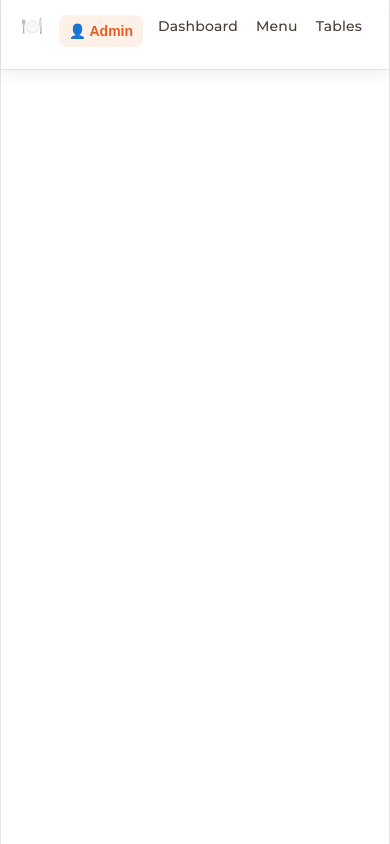
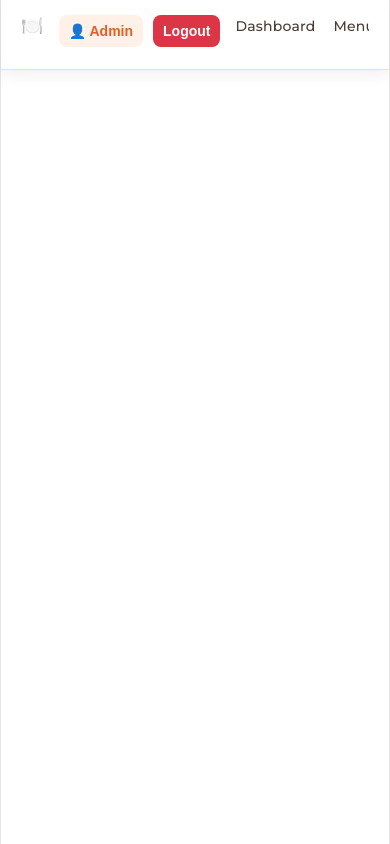
Before and after one commit to girish200097/restaurant-management-system, a React (Vite) app in the folder frontend/: page /admin in a window 390 px wide. Built offline with nearby package versions, Linux system fonts and the light colour scheme; no server answers.

Commit message:
Add admin logout

```diff
--- a/frontend/src/pages/admin/AdminNavbar.css
+++ b/frontend/src/pages/admin/AdminNavbar.css
@@ -125,3 +125,45 @@
         padding: 8px 10px;
     }
 }
+
+/* Logout button */
+.admin-navbar-actions button:last-child {
+    background: #dc3545;
+    color: #ffffff;
+}
+
+.admin-navbar-actions button:last-child:hover {
+    background: #c82333;
+}
+
+@media (max-width: 600px) {
+    .admin-navbar {
+        align-items: flex-start;
+    }
+
+    .admin-navbar-logo {
+        font-size: 18px;
+    }
+
+    .admin-navbar-links {
+        gap: 18px;
+    }
+
+    .admin-navbar-links a {
+        white-space: nowrap;
+    }
+
+    .admin-navbar-actions button {
+        padding: 8px 10px;
+    }
+
+    /* Mobile Logout button */
+    .admin-navbar-actions button:last-child {
+        background: #dc3545;
+        color: #ffffff;
+    }
+
+    .admin-navbar-actions button:last-child:hover {
+        background: #c82333;
+    }
+}
--- a/frontend/src/pages/admin/AdminNavbar.jsx
+++ b/frontend/src/pages/admin/AdminNavbar.jsx
@@ -1,8 +1,23 @@
 import { Link, useNavigate } from "react-router-dom";
 import "./AdminNavbar.css";
+import { useContext } from "react";
+import { AuthContext } from "../../context/AuthContext";
 
 function AdminNavbar() {
     const navigate = useNavigate();
+    const { setIsLoggedIn } = useContext(AuthContext);
+
+    const handleLogout = () => {
+        localStorage.removeItem("token");
+        localStorage.removeItem("userId");
+        localStorage.removeItem("role");
+        localStorage.removeItem("profileCompleted");
+        localStorage.removeItem("adminToken");
+
+        setIsLoggedIn(false);
+
+        navigate("/login", { replace: true });
+    };
 
     return (
         <nav className="admin-navbar">
@@ -47,6 +62,10 @@ function AdminNavbar() {
                     👤 Admin
                 </button>
 
+                <button onClick={handleLogout}>
+                    Logout
+                </button>
+
             </div>
 
         </nav>
--- a/frontend/src/pages/user/VerifyLogin.jsx
+++ b/frontend/src/pages/user/VerifyLogin.jsx
@@ -35,6 +35,7 @@ function VerifyLogin() {
                 localStorage.setItem("token", data.token);
                 localStorage.setItem("userId", data.userId);
                 localStorage.setItem("role", data.role);
+                localStorage.setItem("adminToken", data.token);
 
                 localStorage.setItem(
                     "profileCompleted",
```
